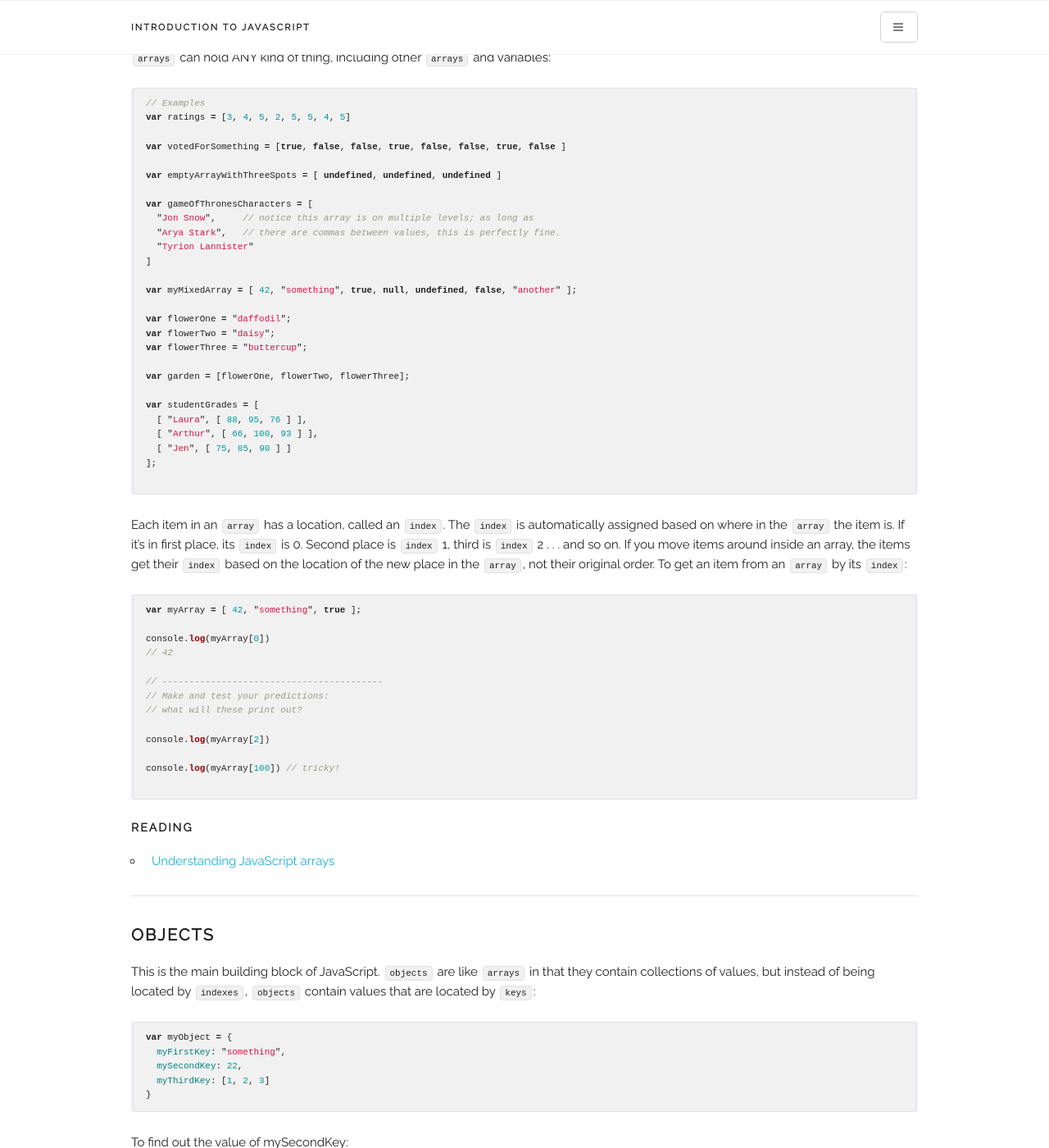
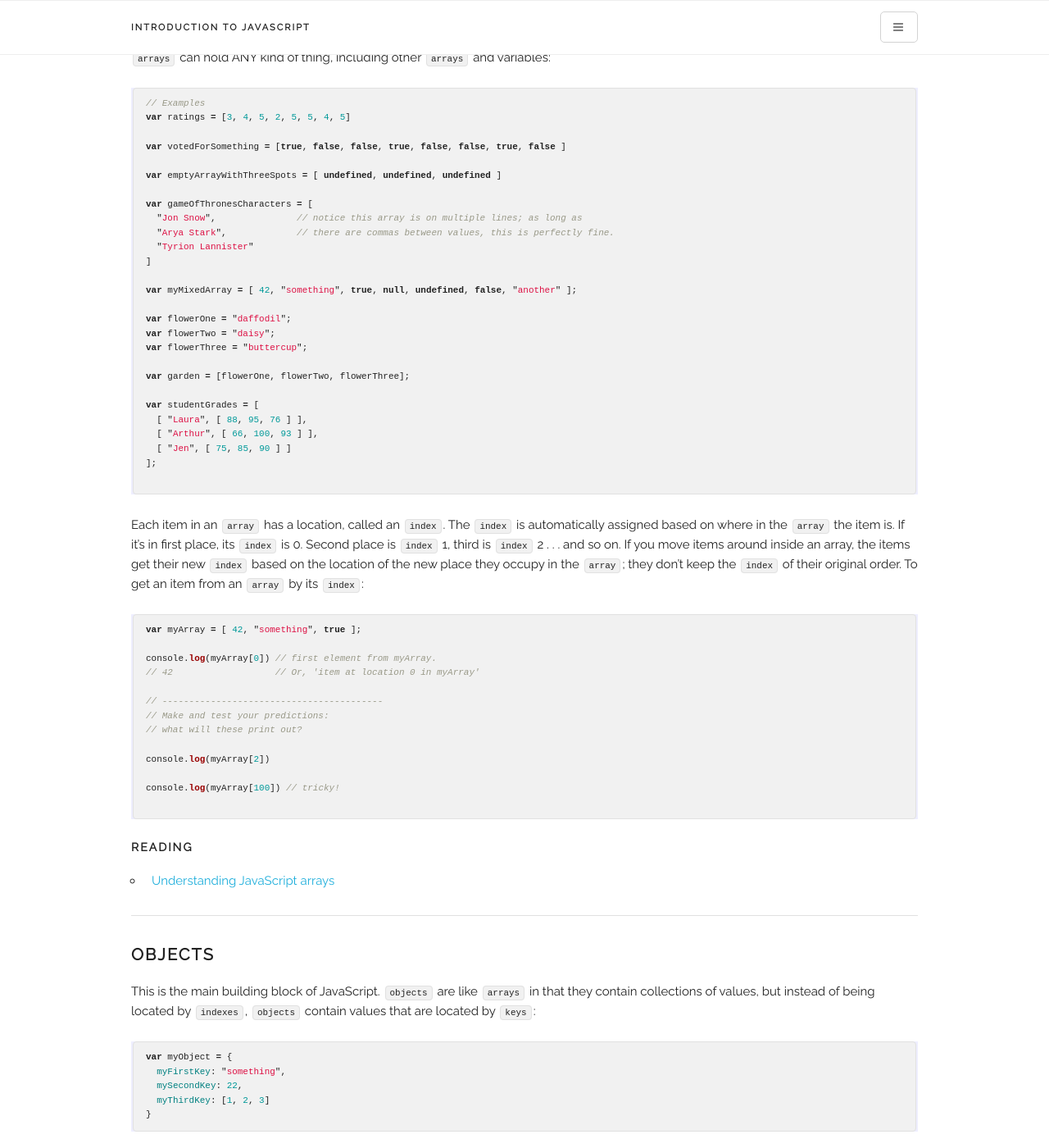
Before and after one commit to mindplace/wix-js-class, a Jekyll site: the page built from _posts/2017-03-14-class-one.md, in a window 1280 px wide and 1400 px high, scrolled down 11019 px. Shown: the whole window at 82% size. Built offline with Jekyll 4.4.1, drawn with Linux system fonts in a browser that asks for light colours; comment, search, counter and statistics services are not loaded.

Commit message:
better explanation of indexes

````diff
--- a/_posts/2017-03-14-class-one.md
+++ b/_posts/2017-03-14-class-one.md
@@ -480,8 +480,8 @@ var votedForSomething = [true, false, false, true, false, false, true, false ]
 var emptyArrayWithThreeSpots = [ undefined, undefined, undefined ]
 
 var gameOfThronesCharacters = [
-  "Jon Snow",     // notice this array is on multiple levels; as long as
-  "Arya Stark",   // there are commas between values, this is perfectly fine.
+  "Jon Snow",               // notice this array is on multiple lines; as long as
+  "Arya Stark",             // there are commas between values, this is perfectly fine.
   "Tyrion Lannister"
 ]
 
@@ -501,13 +501,13 @@ var studentGrades = [
 
 ```
 
-Each item in an `array` has a location, called an `index`. The `index` is automatically assigned based on where in the `array` the item is. If it's in first place, its `index` is 0. Second place is `index` 1, third is `index` 2 . . . and so on. If you move items around inside an array, the items get their `index` based on the location of the new place in the `array`, not their original order. To get an item from an `array` by its `index`:
+Each item in an `array` has a location, called an `index`. The `index` is automatically assigned based on where in the `array` the item is. If it's in first place, its `index` is 0. Second place is `index` 1, third is `index` 2 . . . and so on. If you move items around inside an array, the items get their new `index` based on the location of the new place they occupy in the `array`; they don't keep the `index` of their original order. To get an item from an `array` by its `index`:
 
 ```javascript
 var myArray = [ 42, "something", true ];
 
-console.log(myArray[0])
-// 42
+console.log(myArray[0]) // first element from myArray.
+// 42                   // Or, 'item at location 0 in myArray'
 
 // -----------------------------------------
 // Make and test your predictions:
````
Also changed, not shown: README.md (+1 -1 lines).
